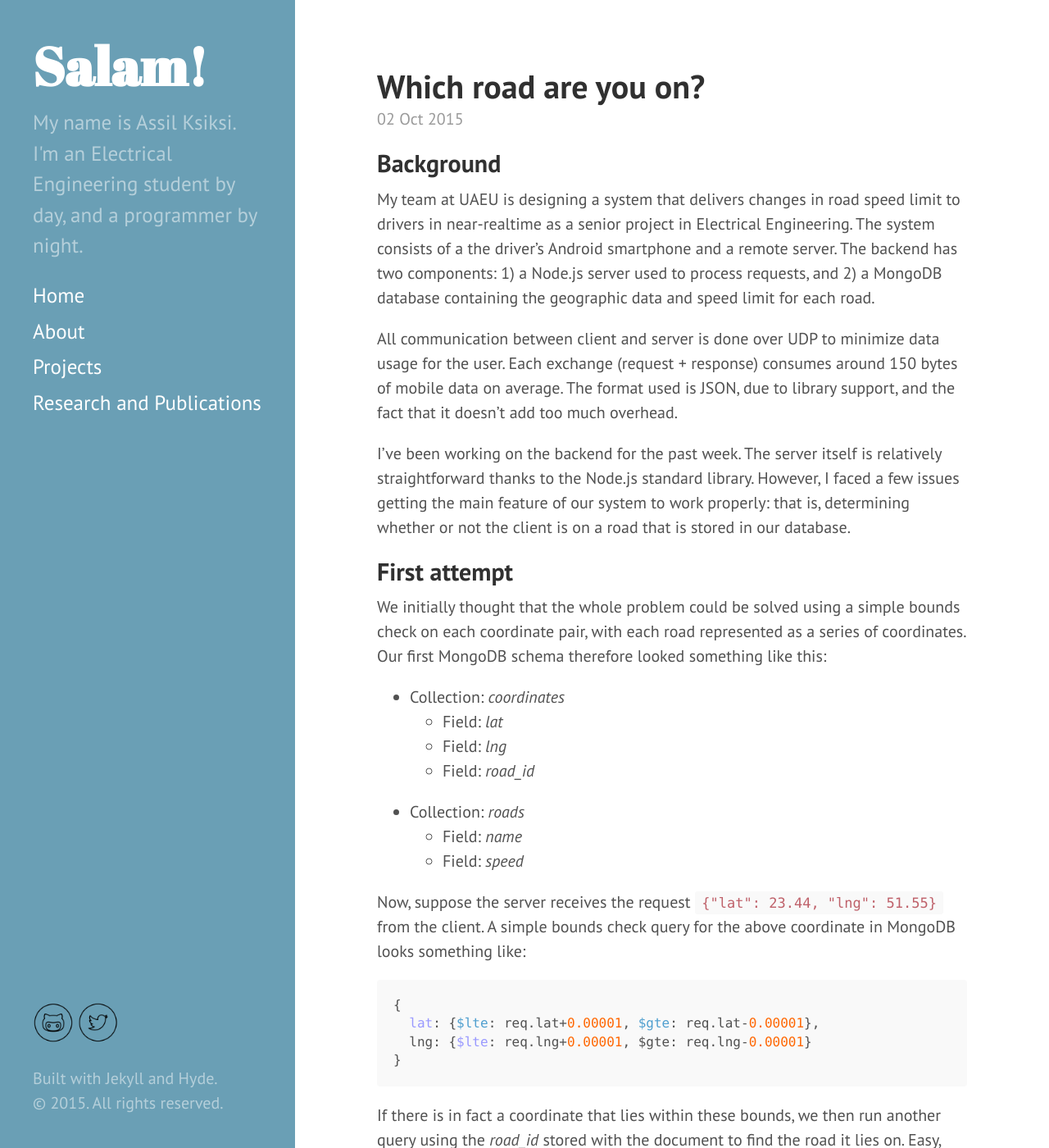
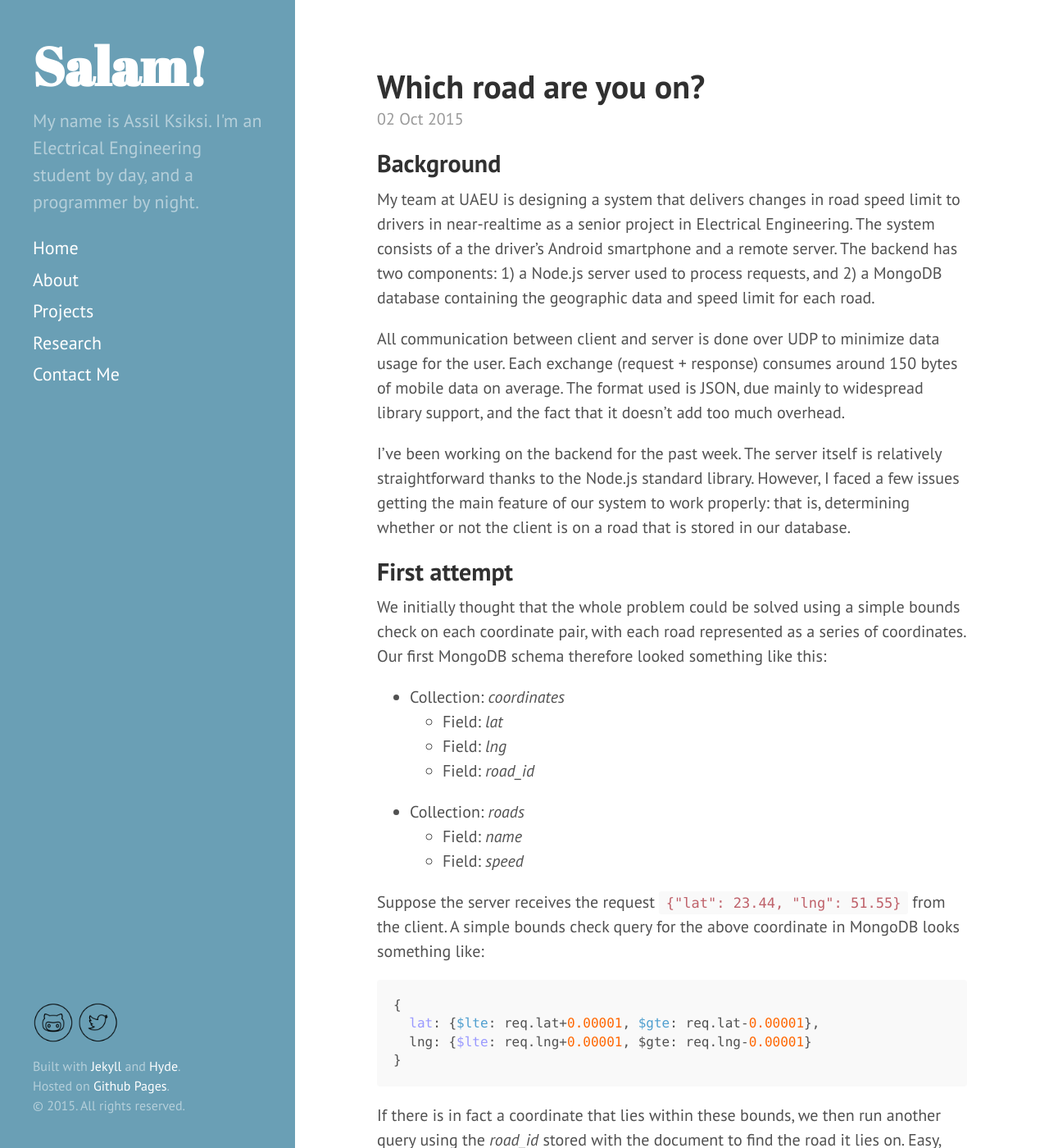
Before and after one commit to aksiksi/blog, a Jekyll site: the page built from _posts/2015-10-02-which-road-are-you-on.md, in a window 1280 px wide and 1400 px high. Shown: the whole window at 82% size. Built offline with Jekyll 4.4.1, drawn with Linux system fonts in a browser that asks for light colours; Markdown is read by kramdown in place of the engine named in the settings; comment, search, counter and statistics services are not loaded; some of the changed text lies outside the part shown.

Commit message:
Design changes, added Contact page
- Sidebar text sizes modified
- Added Contact Me page with link to email

````diff
--- a/_includes/sidebar.html
+++ b/_includes/sidebar.html
@@ -9,7 +9,8 @@
       <a class="sidebar-nav-item{% if page.url == '/index.html' %} active{% endif %}" href="/">Home</a>
       <a class="sidebar-nav-item{% if page.url == '/about/index.html' %} active{% endif %}" href="/about/">About</a>
       <a class="sidebar-nav-item{% if page.url == '/projects/index.html' %} active{% endif %}" href="/projects/">Projects</a>
-      <a class="sidebar-nav-item{% if page.url == '/research/index.html' %} active{% endif %}" href="/research/">Research and Publications</a>
+      <a class="sidebar-nav-item{% if page.url == '/research/index.html' %} active{% endif %}" href="/research/">Research</a>
+      <a class="sidebar-nav-item{% if page.url == '/contact/index.html' %} active{% endif %}" href="/contact/">Contact Me</a>
     </nav>
   </div>
 
@@ -21,7 +22,8 @@
   </div>
 
   <div class="container version">
-    Built with Jekyll and Hyde.
+    Built with <a href="https://jekyllrb.com/">Jekyll</a> and <a href="http://hyde.getpoole.com/">Hyde</a>.<br/>
+    Hosted on <a href="https://pages.github.com/">Github Pages</a>.
     <p>&copy; {{ site.time | date: '%Y' }}. All rights reserved.</p>
   </div>
 </div>
--- a/_posts/2015-10-02-which-road-are-you-on.md
+++ b/_posts/2015-10-02-which-road-are-you-on.md
@@ -8,7 +8,7 @@
 
 My team at UAEU is designing a system that delivers changes in road speed limit to drivers in near-realtime as a senior project in Electrical Engineering. The system consists of a the driver's Android smartphone and a remote server. The backend has two components: 1) a Node.js server used to process requests, and 2) a MongoDB database containing the geographic data and speed limit for each road.
 
-All communication between client and server is done over UDP to minimize data usage for the user. Each exchange (request + response) consumes around 150 bytes of mobile data on average. The format used is JSON, due to library support, and the fact that it doesn't add too much overhead.
+All communication between client and server is done over UDP to minimize data usage for the user. Each exchange (request + response) consumes around 150 bytes of mobile data on average. The format used is JSON, due mainly to widespread library support, and the fact that it doesn't add too much overhead.
 
 I've been working on the backend for the past week. The server itself is relatively straightforward thanks to the Node.js standard library. However, I faced a few issues getting the main feature of our system to work properly: that is, determining whether or not the client is on a road that is stored in our database.
 
@@ -24,7 +24,7 @@
   - Field: *name*
   - Field: *speed*
 
-Now, suppose the server receives the request ```{"lat": 23.44, "lng": 51.55}``` from the client. A simple bounds check query for the above coordinate in MongoDB looks something like:
+Suppose the server receives the request ```{"lat": 23.44, "lng": 51.55}``` from the client. A simple bounds check query for the above coordinate in MongoDB looks something like:
 
 ```javascript
 {
@@ -88,7 +96,9 @@
 
 ![Result of applying buffer with 4m radius]({{ site.url }}images/post-1/2.png)
 
-Great, so now we have a *Polygon* that represents this road segment. The question now is, how can we use this with MongoDB? One of the standard shape (or *feature*) representation formats used in GIS is called GeoJSON. Luckily for us, MongoDB can perform geospatial queries on shapes in this format, and QGIS has built-in support for exporting shapes to GeoJSON.
+Great, so now we have a *Polygon* that represents this road segment. The question now is, how can we use this with MongoDB?
+
+One of the standard shape (or *feature*) representation formats used in GIS is called GeoJSON. Luckily for us, MongoDB can perform geospatial queries on shapes in this format, and QGIS has built-in support for exporting shapes to GeoJSON.
 
 To accommodate for this change, I added a *segments* collection containing each segment of a road with a different speed limit. Each segment document has a `shape` field that contains the *Polygon* exported from QGIS in GeoJSON format.
 
@@ -118,6 +128,10 @@
 });
 ```
 
-With this approach, the response time of the server is decreased by a factor of 10 on average - from 800 ms to around 70 ms. The disadvantage of course is that roads have to be selected, buffered, exported, and added to the database by hand. This process can be automated by parsing the exported OSM data file manually and using a GIS processing library that can do the buffering for us, such as [Turf.js](https://www.mapbox.com/guides/intro-to-turf/) from Mapbox. For our senior project, I see no need to go through the extra effort, since we only need to test the system with 2 or 3 roads.
+With this approach, the response time of the server is decreased by a factor of 10 on average - from 800 ms to around 70 ms. The disadvantage of course is that roads have to be selected, buffered, exported, and added to the database by hand.
 
-The server code implementing this solution is available on [this](https://github.com/aksiksi/gp2-server-node) repo, under the `new-udp` branch.
+This process can be automated by parsing the exported OSM data file manually and using a GIS processing library that can do the buffering for us, such as [Turf.js](https://www.mapbox.com/guides/intro-to-turf/) from Mapbox.
+
+However, for our senior project, I see no need to go through the extra effort since we only plan on testing the system with 2 or 3 roads.
+
+You can follow the progress of our project, **roadomatic**, at its repo on [Github](https://github.com/aksiksi/roadomatic).
--- a/css/hyde.css
+++ b/css/hyde.css
@@ -91,7 +91,7 @@
 .sidebar-nav-item {
   display: block;
   line-height: 1.75;
-  font-size: 1.25rem;
+  font-size: 1.1rem;
 }
 a.sidebar-nav-item:hover,
 a.sidebar-nav-item:focus {
--- a/css/poole.css
+++ b/css/poole.css
@@ -259,7 +259,7 @@
  */
 
 .lead {
-  font-size: 1.25rem;
+  font-size: 1.1rem;
   font-weight: 300;
 }
 
--- a/css/style.css
+++ b/css/style.css
@@ -35,7 +35,7 @@
 
 .version {
   display: block;
-  font-size: 0.8;
+  font-size: 0.8rem;
 }
 
 /* For wider viewport */
````
Also changed, not shown: other parts of _posts/2015-10-02-which-road-are-you-on.md (+11 -3 lines), about/index.md (+0 -2 lines), contact/index.md (added, +13 -0 lines).
